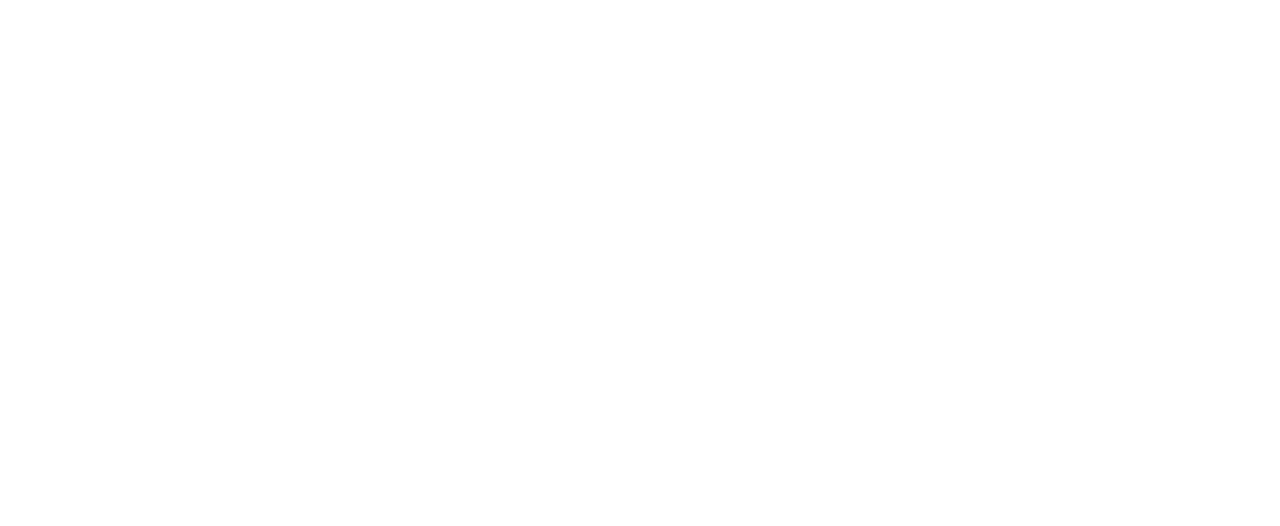
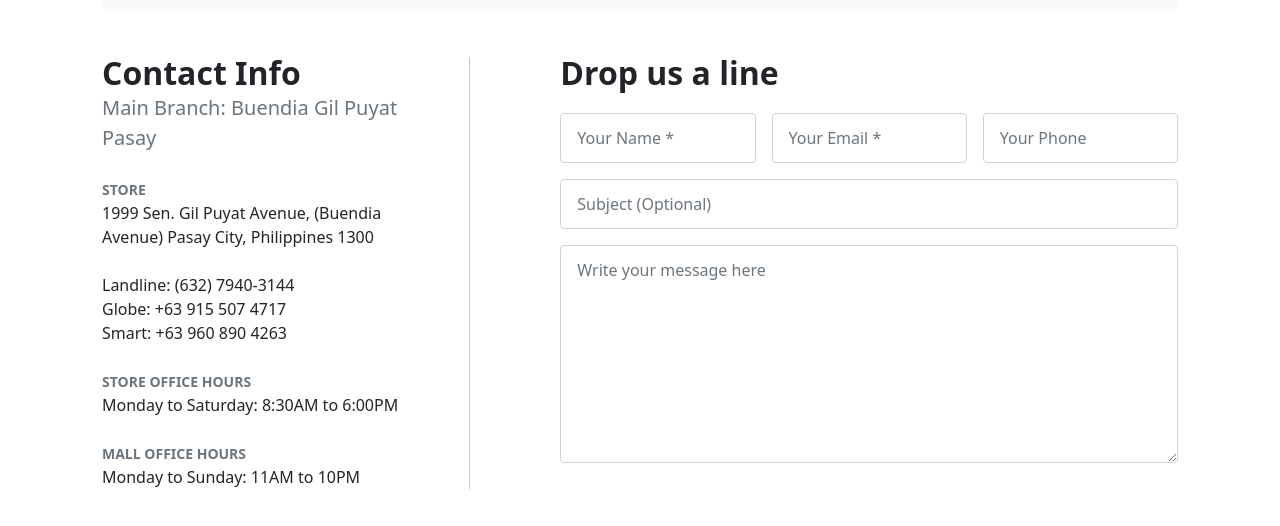
Before and after one commit to joaquinvaldezzz/shell-canvas, a Vue app: page /contact-us in a window 1280 px wide. Before the commit this address had no page. Shown: the part 708-1234 px from the top of the page. Before the commit the page ends 800 px from the top, so only its background shows below. Built offline with nearby package versions, Linux system fonts and the light colour scheme.

Commit message:
Create Contact Us page

```diff
--- a/src/router/index.js
+++ b/src/router/index.js
@@ -1,6 +1,7 @@
 import { createRouter, createWebHistory } from 'vue-router'
 import HomePage from '../views/HomePage.vue'
 import AboutUs from '../views/AboutUs.vue'
+import ContactUs from '../views/ContactUs.vue'
 
 const routes = [
   {
@@ -13,6 +14,11 @@
     name: 'About Us',
     component: AboutUs,
   },
+  {
+    path: '/contact-us',
+    name: 'Contact Us',
+    component: ContactUs,
+  },
 ]
 
 const router = createRouter({
--- a/src/styles/abstracts/_variables.scss
+++ b/src/styles/abstracts/_variables.scss
@@ -1,6 +1,8 @@
 @use 'sass:map';
 
 $primary: #e2b501;
+
+$enable-cssgrid: true;
 
 $paragraph-margin-bottom: 0;
 
@@ -11,6 +13,9 @@
 $display-font-weight: 700;
 
 $container-padding-x: 2rem;
+
+$input-btn-padding-y: 0.75rem;
+$input-btn-padding-x: 1rem;
 
 $utilities: ();
 $utilities: map.merge(
--- /dev/null
+++ b/src/views/ContactUs.vue
@@ -0,0 +1,89 @@
+<template>
+  <main>
+    <section class="py-5">
+      <div class="container">
+        <h1 class="text-center">Contact</h1>
+        <div class="ratio ratio-16x9 mt-4 bg-light"></div>
+        <div class="mt-5" role="grid">
+          <div class="grid gap-4" role="row">
+            <div class="g-col-12 g-col-lg-4" role="gridcell">
+              <h2 class="h2">Contact Info</h2>
+              <div class="mt-1 text-secondary fs-5">Main Branch: Buendia Gil Puyat Pasay</div>
+              <div class="mt-4">
+                <label class="small fw-bold text-secondary text-uppercase" for="store">Store</label>
+                <address id="store">1999 Sen. Gil Puyat Avenue, (Buendia Avenue) Pasay City, Philippines 1300</address>
+              </div>
+
+              <div class="mt-4">
+                <div>
+                  <label for="landline">Landline:&nbsp;</label>
+                  <span id="landline">(632) 7940-3144</span>
+                </div>
+
+                <div>
+                  <label for="landline">Globe:&nbsp;</label>
+                  <span id="landline">+63 915 507 4717</span>
+                </div>
+
+                <div>
+                  <label for="landline">Smart:&nbsp;</label>
+                  <span id="landline">+63 960 890 4263</span>
+                </div>
+              </div>
+
+              <div class="mt-4">
+                <label class="small fw-bold text-secondary text-uppercase" for="store-office-hours">Store Office Hours</label>
+                <div id="store-office-hours">Monday to Saturday: 8:30AM to 6:00PM</div>
+              </div>
+
+              <div class="mt-4">
+                <label class="small fw-bold text-secondary text-uppercase" for="mall-office-hours">Mall Office Hours</label>
+                <div id="mal-office-hours">Monday to Sunday: 11AM to 10PM</div>
+              </div>
+            </div>
+
+            <div class="d-none vr d-lg-block"></div>
+
+            <div class="g-col-12 g-col-lg-7" role="gridcell">
+              <h2 class="h2">Drop us a line</h2>
+              <form class="mt-4 vstack gap-3">
+                <div class="grid gap-3">
+                  <div class="g-col-12 g-col-lg-4">
+                    <label class="visually-hidden" for="name">Your name</label>
+                    <input class="form-control" id="name" type="text" placeholder="Your Name *" />
+                  </div>
+
+                  <div class="g-col-12 g-col-lg-4">
+                    <label class="visually-hidden" for="email">Your email</label>
+                    <input class="form-control" id="email" type="email" placeholder="Your Email *" />
+                  </div>
+
+                  <div class="g-col-12 g-col-lg-4">
+                    <label class="visually-hidden" for="phone">Your phone</label>
+                    <input class="form-control" id="phone" type="tel" placeholder="Your Phone" />
+                  </div>
+                </div>
+
+                <div>
+                  <input class="form-control" type="text" placeholder="Subject (Optional)" />
+                </div>
+
+                <div>
+                  <textarea class="form-control" type="text" placeholder="Write your message here" rows="8"></textarea>
+                </div>
+              </form>
+            </div>
+          </div>
+        </div>
+      </div>
+    </section>
+  </main>
+</template>
+
+<script>
+export default {
+  mounted: () => {
+    document.title = 'Contact Us'
+  },
+}
+</script>
```
